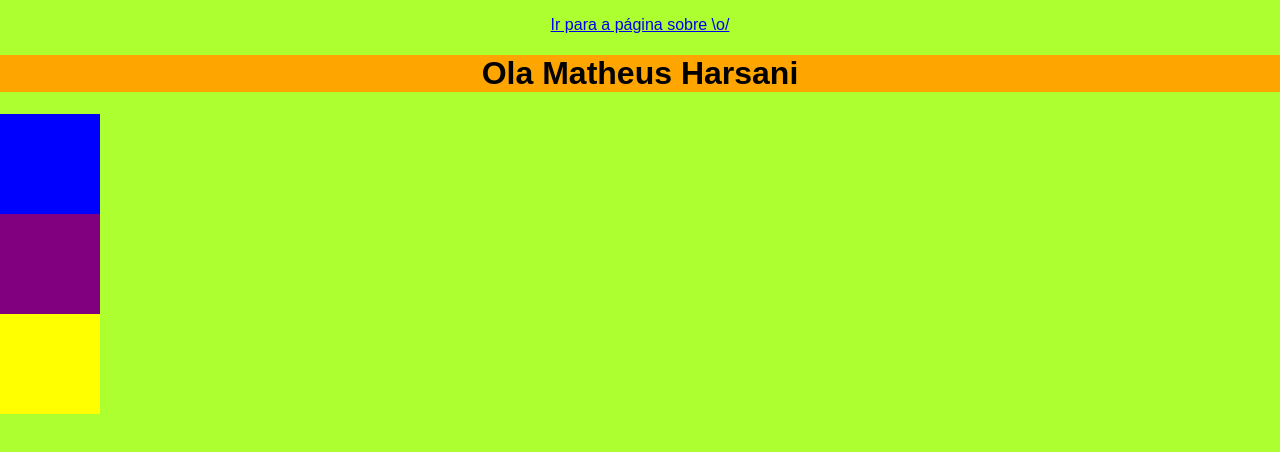
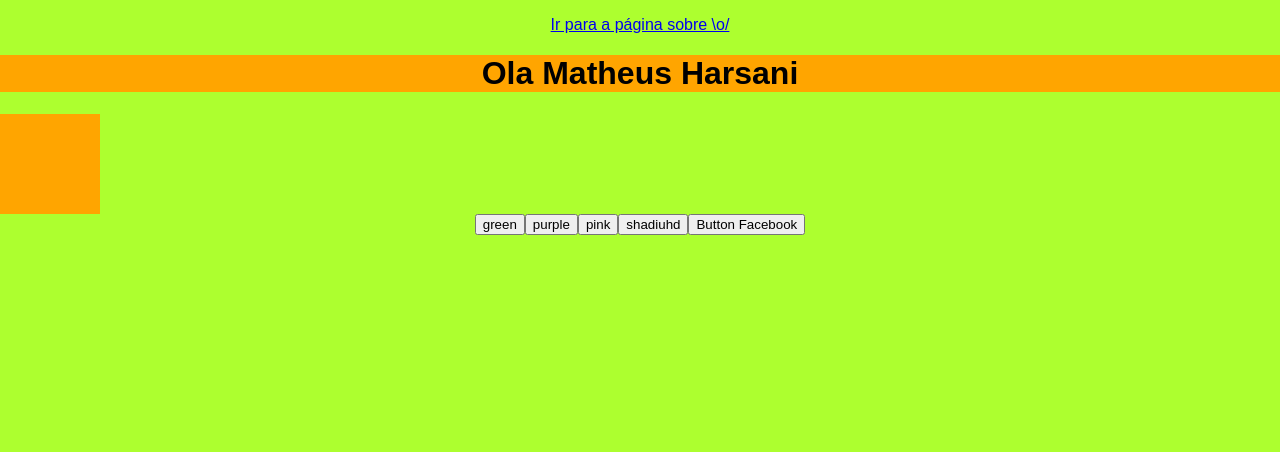
Before and after one commit to mharsani/checkout-customer, a React app: page / in a window 1280 px wide. Shown: the top 452 px of the page. Built offline with nearby package versions, Linux system fonts and the light colour scheme.

Commit message:
add new components

```diff
--- a/src/Steps/FirstStep.js
+++ b/src/Steps/FirstStep.js
@@ -2,9 +2,18 @@ import React, { Component } from 'react';
 import { Link } from 'react-router-dom';
 
 class FirstStep extends Component {
+  constructor () {
+    super();
+    this.state =  {
+      text: 'harsani'
+    }
+  }
   render() {
     return (
         <p className="App-intro">
+        <h1 onClick={() => this.setState({
+          text: 'Matheus'
+        })}>{this.state.text} </h1>
           <Link to="/">Ir para a página sobre \o/</Link>
         </p>
     );
--- /dev/null
+++ b/src/components/Square/Button.js
@@ -0,0 +1,7 @@
+import React from 'react';
+
+const Button = ({children, handleClick}) => (
+    <button className='main-button' onClick={handleClick}>{children}</button>
+)
+
+export default Button;
--- a/src/components/Square/Square.js
+++ b/src/components/Square/Square.js
@@ -1,11 +1,11 @@
 import React from 'react';
 
-const Square = ({color}) => (
+const Square = ({color, hadleClick}) => (
 <div style={{
     backgroundColor: color,
     width: '100px',
     height: '100px'
-}}/>
+}} onClick={hadleClick}/>
 )
 
 Square.defaultProps = {
--- /dev/null
+++ b/src/components/Square/like-button.js
@@ -0,0 +1,10 @@
+import React from 'react';
+import Button from './Button.js';
+
+const LikeButton = () => (
+
+    <Button handleClick={(e) => {alert('clickou facebook')}}>Button Facebook</Button>
+)
+
+
+export default LikeButton;
--- a/src/containers/App/App.js
+++ b/src/containers/App/App.js
@@ -3,10 +3,16 @@ import styles from './App.scss';
 import { Link } from 'react-router-dom';
 import  Header from '../../components/Header/Header.js';
 import Square from '../../components/Square/Square.js';
-
-
+import Button from '../../components/Square/Button.js';
+import LikeButton from '../../components/Square/like-button.js';
 
 class App extends Component {
+  constructor() {
+    super()
+    this.state = {
+        color: 'orange'
+    }
+  }
   render() {
     return (
       <div className={styles.app}>
@@ -16,11 +22,20 @@ class App extends Component {
           </p>
           <Header />
           <div>
-            {['blue','purple', 'yellow'].map((square) => (
-              <Square key={square} color={square} />
-            ))
-            }
+              <Square color={this.state.color}/>
+
           </div>
+          <div>
+        {['green', 'purple', 'pink'].map((color,index) => (
+          <Button key={index} handleClick={() => this.setState({color})}>
+          {color}
+            </Button>
+        ))}
+        <Button>
+          shadiuhd
+          </Button>
+         <LikeButton/>
+        </div>
         </div>
       </div>
     );
```
Also changed, not shown: 1 other file (tests, documents, lock files or other folders).
